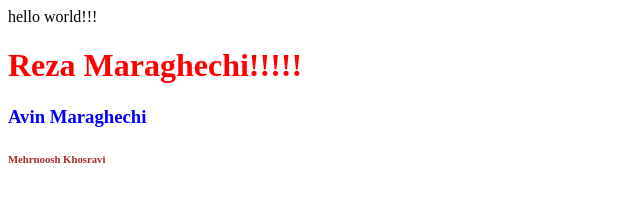
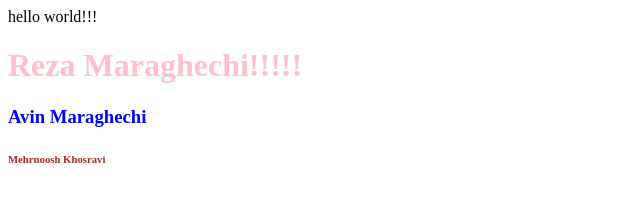
Before and after one commit to Reza216/cs50xiran, a plain HTML site: page index.html in a window 1280 px wide. Shown: the whole page, without its empty margins (0-640 px from the left). Drawn offline with Linux system fonts and the light colour scheme.

Commit message:
change color

```diff
--- a/index.html
+++ b/index.html
@@ -8,7 +8,7 @@
 </head>
 <body>
     hello world!!!
-    <h1 style="color:red;">Reza Maraghechi!!!!!</h1>
+    <h1 style="color:pink;">Reza Maraghechi!!!!!</h1>
     <h3 style="color:blue;">Avin Maraghechi</h3>
     <h6 style="color: brown;">Mehrnoosh Khosravi</h6>
 </body>
```
